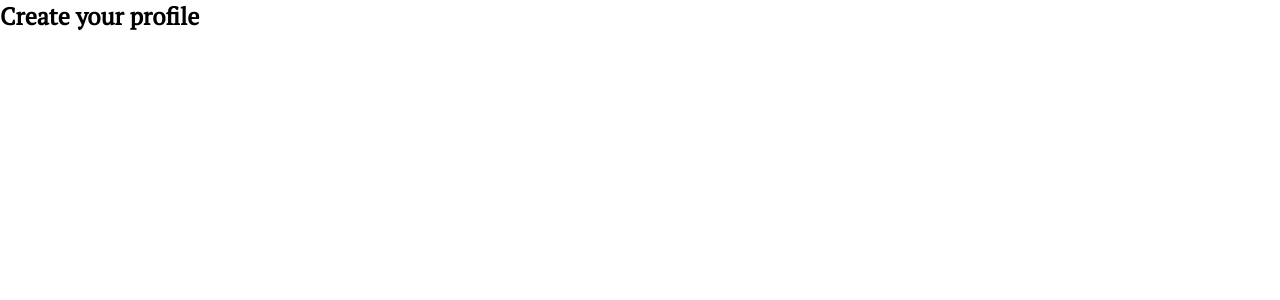
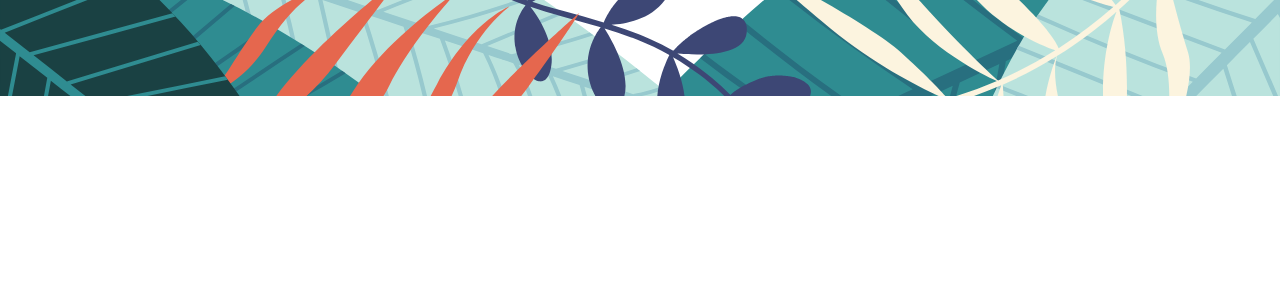
Before and after one commit to jensengbg-johanna-ohrnberg/airBean-by-IronPants, a Vue app in the folder airbean/: page /createProfile in a window 1280 px wide. Shown: the top 300 px of the page. Built offline with nearby package versions, Linux system fonts and the light colour scheme.

Commit message:
Update Profile.vue

```diff
--- a/airbean/src/views/Profile.vue
+++ b/airbean/src/views/Profile.vue
@@ -1,6 +1,6 @@
 <template>
   <div class="profileContainer">
-    <h2>Create your profile</h2>
+    <nav></nav>
   </div>
 </template>
 
```
